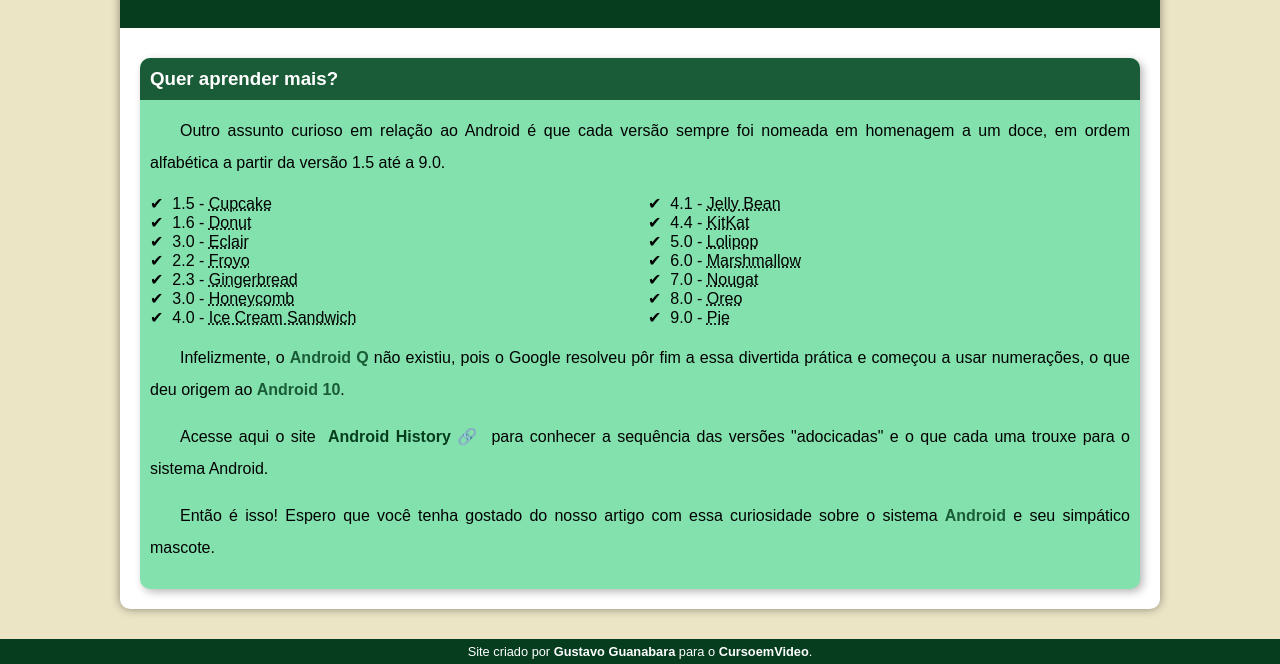
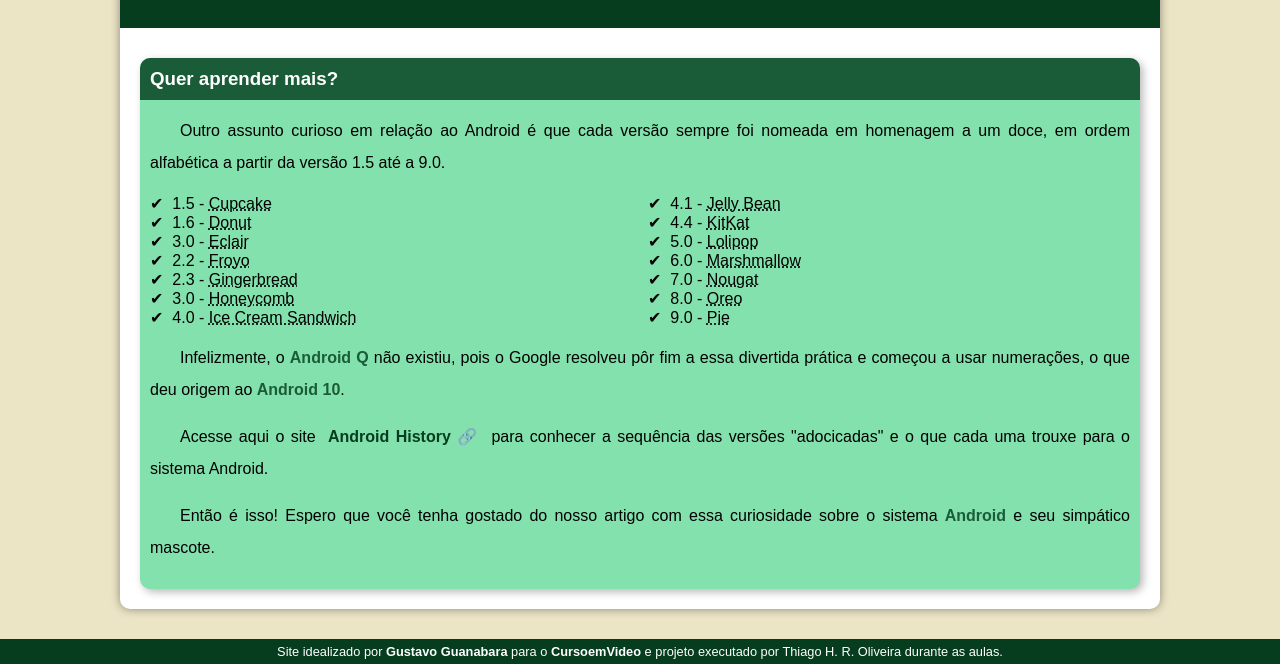
Before and after one commit to throliveira/projeto-android, a plain HTML site: page index.html in a window 1280 px wide. Shown: the part 2408-3072 px from the top of the page. Drawn offline with Linux system fonts and the light colour scheme.

Commit message:
Footer atualizado.

```diff
--- a/index.html
+++ b/index.html
@@ -121,7 +121,7 @@
         </article>
     </main>
     <footer>
-        <p>Site criado por <a href="https://github.com/gustavoguanabara/html-css" target="_blank">Gustavo Guanabara</a> para o <a href="https://www.cursoemvideo.com/" target="_blank">CursoemVideo</a>.</p>
+        <p>Site idealizado por <a href="https://github.com/gustavoguanabara/html-css" target="_blank">Gustavo Guanabara</a> para o <a href="https://www.cursoemvideo.com/" target="_blank">CursoemVideo</a> e projeto executado por Thiago H. R. Oliveira durante as aulas.</p>
     </footer>
 
 
```
